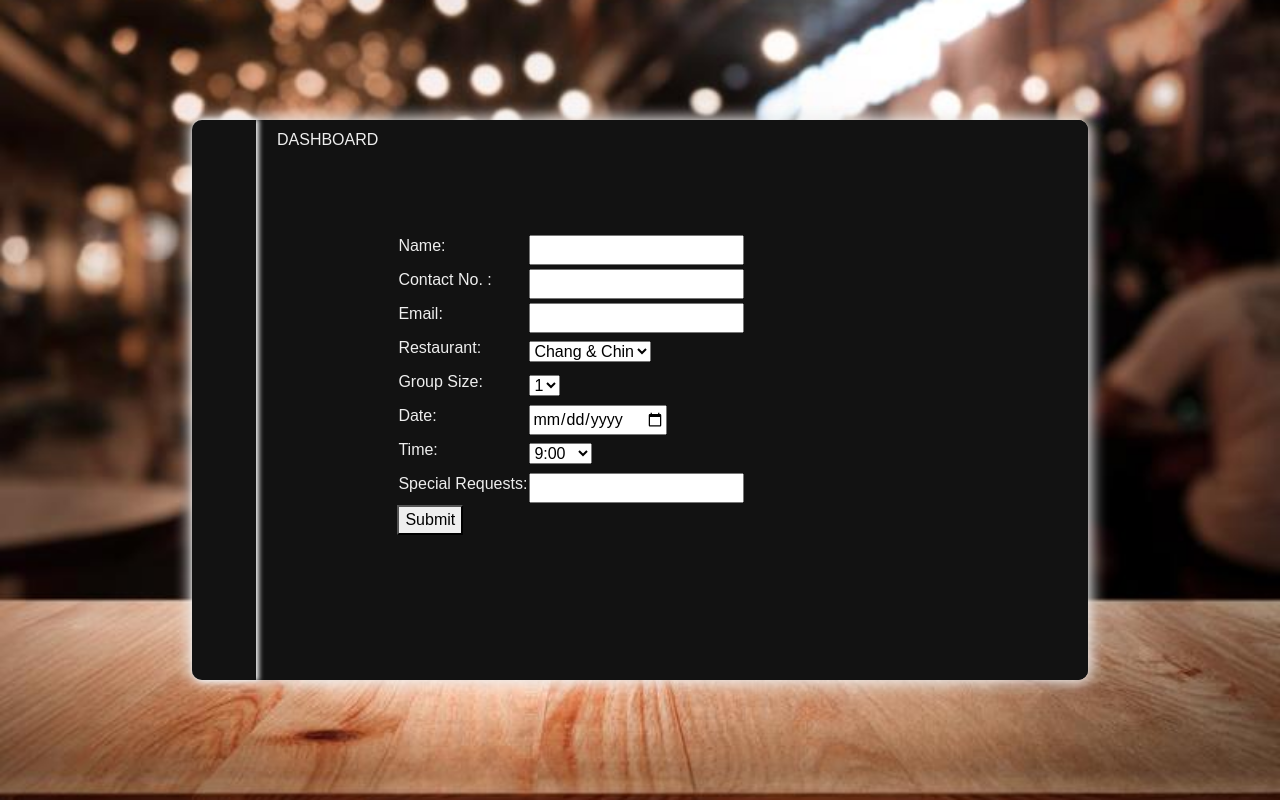
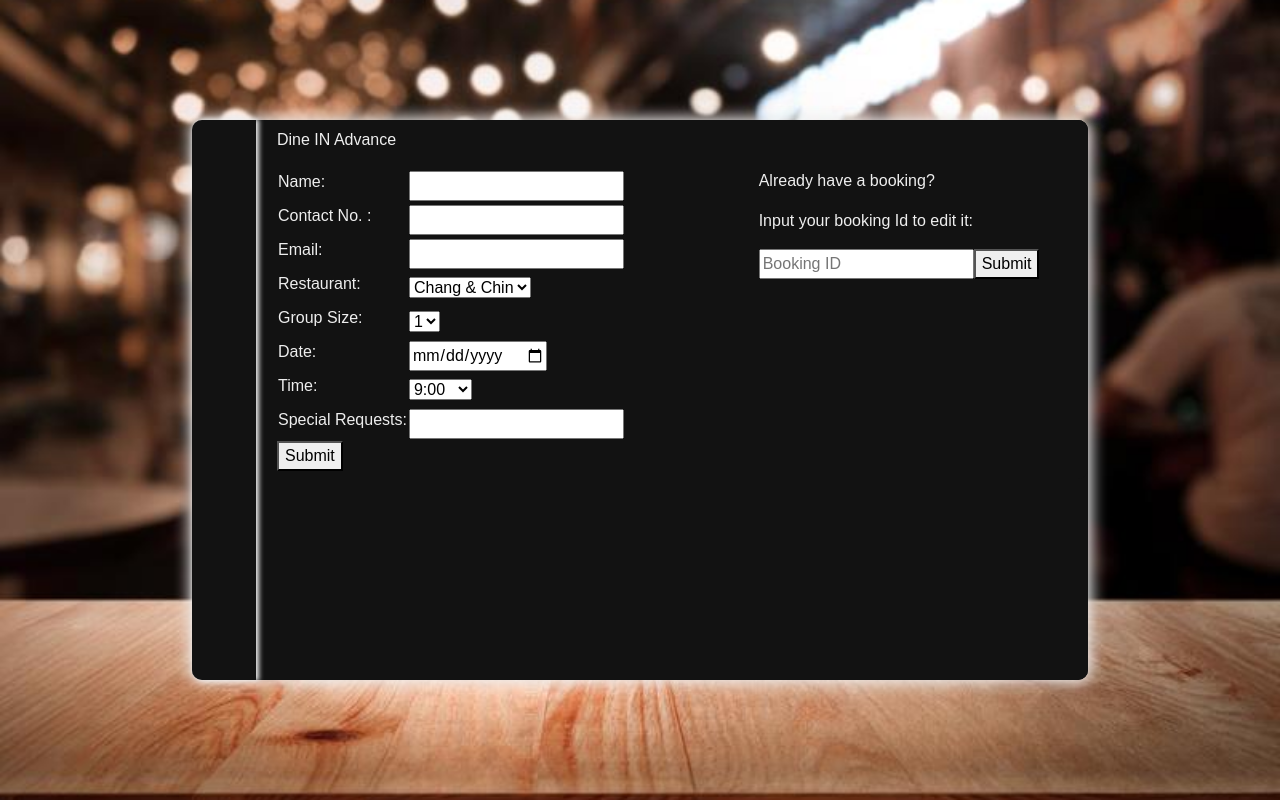
Before and after one commit to r3x6/Dine-In-Advance-React, a React (Create React App) app: page /main in a window 1280 px wide. Built offline with nearby package versions, Linux system fonts and the light colour scheme; a web font is replaced by a local one.

Commit message:
added new link to edit page

```diff
--- a/src/components/MainPage/Main.js
+++ b/src/components/MainPage/Main.js
@@ -42,9 +42,16 @@ const Main = () => {
         navigate("/confirmation");
     };
 
+    const handleNewEdit = (e) => {
+        e.preventDefault();
+        const bookingId = e.target.bookingId.value;
+        navigate(`/edit/${bookingId}`);
+    };
+
     // PAGE HTML TEMPLATE WITH COMPONENTS WHERE NECESSARY (STATIC PARTS ARE AS DEFINED IN MAINPAGE)
     return (
         <div className={styles.mainDiv}>
+            <div className={styles.leftSide}>
                 <form onSubmit={handleNewBooking}>
                     <table>
                         <tbody>
@@ -58,7 +65,9 @@ const Main = () => {
                             </tr>
                             <tr>
                                 <td>
-                                <label htmlFor="phone">Contact No. : </label>
+                                    <label htmlFor="phone">
+                                        Contact No. :{" "}
+                                    </label>
                                 </td>
                                 <td>
                                     <input name="phone" id="phone" />
@@ -74,7 +83,9 @@ const Main = () => {
                             </tr>
                             <tr>
                                 <td>
-                                <label htmlFor="restaurant">Restaurant: </label>
+                                    <label htmlFor="restaurant">
+                                        Restaurant:{" "}
+                                    </label>
                                 </td>
                                 <td>
                                     <select name="restaurant" id="restaurant">
@@ -134,7 +145,9 @@ const Main = () => {
                             </tr>
                             <tr>
                                 <td>
-                                <label htmlFor="req">Special Requests: </label>
+                                    <label htmlFor="req">
+                                        Special Requests:{" "}
+                                    </label>
                                 </td>
                                 <td>
                                     <input name="req" id="req" />
@@ -146,6 +159,19 @@ const Main = () => {
                     <button type="submit">Submit</button>
                     {/* </NavLink> */}
                 </form>
+            </div>
+            <div className={styles.rightSide}>
+                <p>Already have a booking?</p>
+                <p>Input your booking Id to edit it:</p>
+                <form onSubmit={handleNewEdit}>
+                    <input
+                        placeholder="Booking ID"
+                        name="bookingId"
+                        id="bookingId"
+                    />
+                    <button type="submit">Submit</button>
+                </form>
+            </div>
             {/* ADD NAVLINK TO GO TO OTHER PAGES AS PER REQUIRED (CLASS NAME IS FOR ACTIVESTYLES) */}
             {/* <NavLink
         className={(navData) => (navData.isActive ? styles.active : "")}
--- a/src/components/MainPage/Main.module.css
+++ b/src/components/MainPage/Main.module.css
@@ -1,3 +1,12 @@
 .mainDiv {
-  margin: 8% 0 0 15%;
+    display: grid;
+    grid-template-columns: 60% 40%;
 }
+.leftSide {
+    grid-column-start: 1;
+    grid-column-end: 2;
+}
+.rightSide {
+    grid-column-start: 2;
+    grid-column-end: 3;
+}
--- a/src/components/MainPage/MainPage.js
+++ b/src/components/MainPage/MainPage.js
@@ -53,7 +53,7 @@ const MainPage = () => {
                 {/* PARTS THAT CHANGE WITH THE PAGES, ANYTHING U WANNA KEEP STATIC PUT OUTSIDE */}
                 <div className={styles.rightSide}>
                     <div className={styles.topbar}>
-                        <header>DASHBOARD</header>
+                        <header>Dine IN Advance</header>
                     </div>
                     <div className={styles.mainSection}>
                         <Routes>
```
Lines whose indentation alone changed are shown as unchanged.
